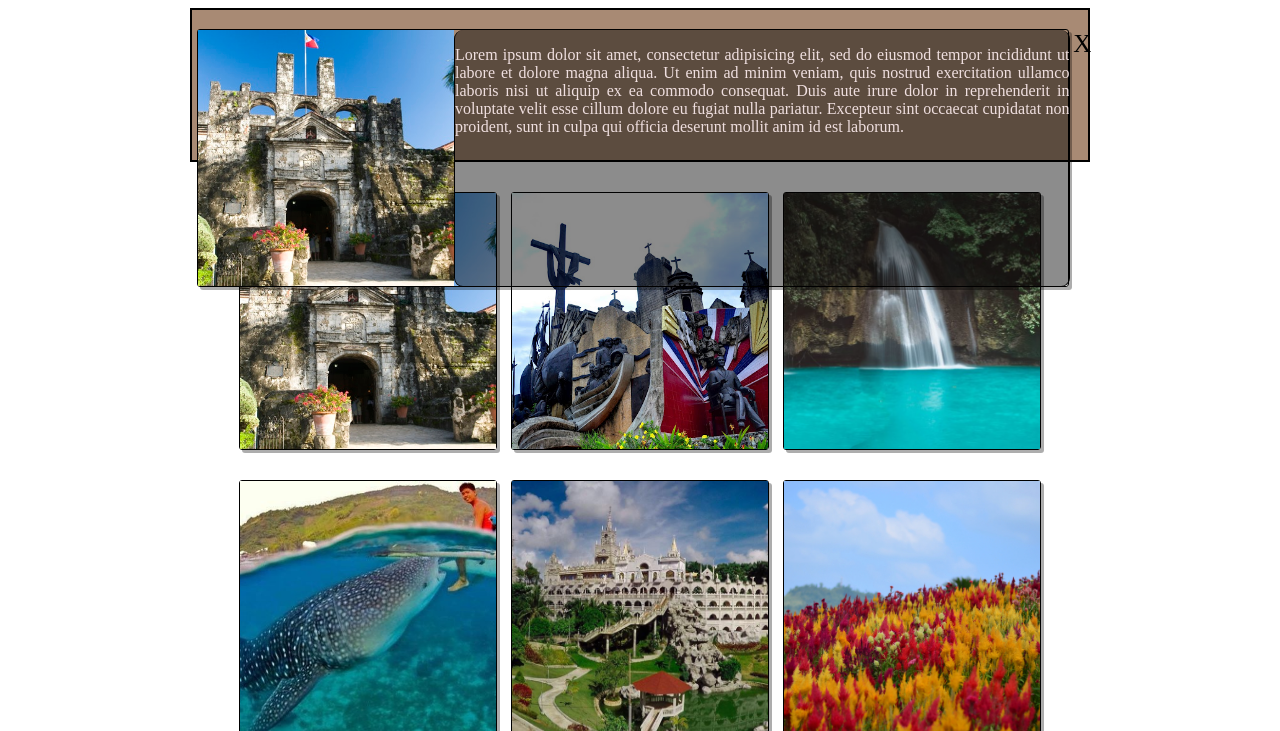
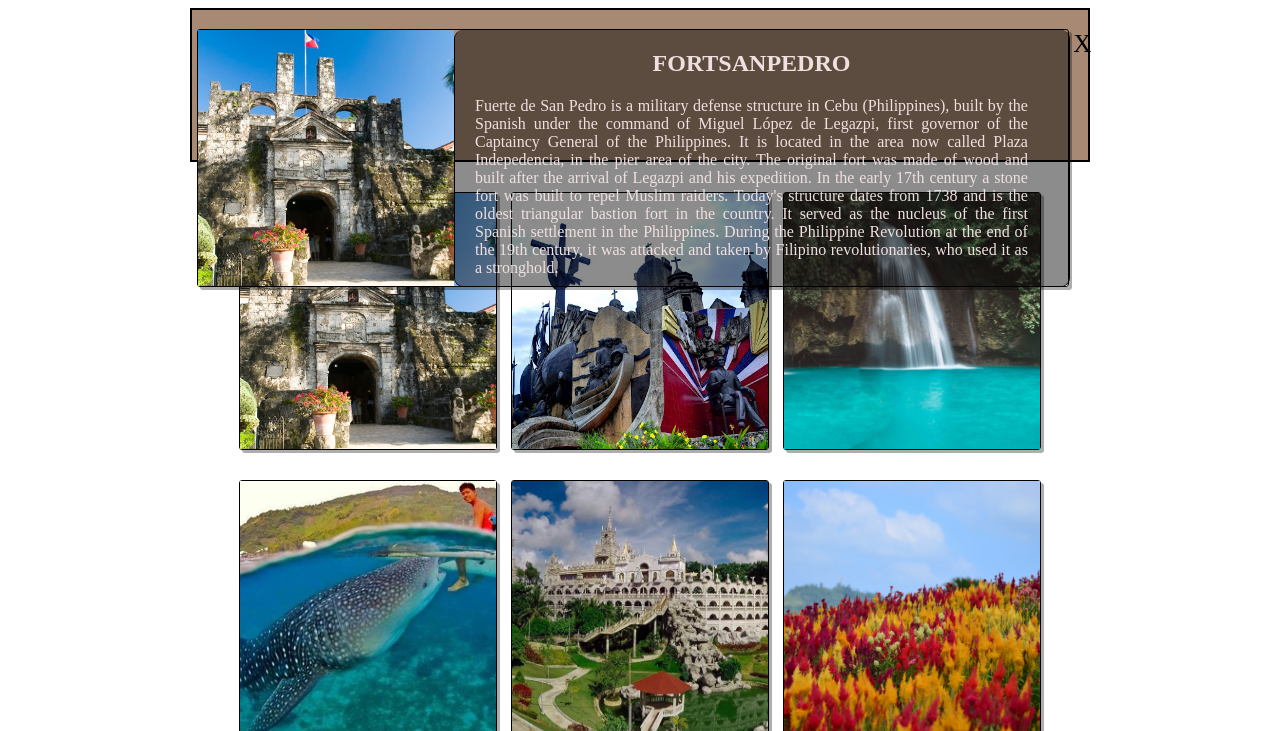
Before and after one commit to gaaaabf/cbuTravels, a plain HTML site: page gallery.html in a window 1280 px wide. Both pictures are taken after a click on the picture 368 px from the left and 390 px from the top of the page. Shown: the part 69-800 px from the top of the page. Drawn offline with Linux system fonts and the light colour scheme.

Commit message:
Gallery Pics adjusted

```diff
--- a/css/style.css
+++ b/css/style.css
@@ -17,7 +17,7 @@
   margin-top: 100px;
 
 
-      padding: 10px 15px;
+    padding: 10px 15px;
     border-bottom-right-radius: 3px;
     border-bottom-left-radius: 3px;
     display: block;
@@ -41,6 +41,12 @@
 {
 	background-color: #b0dbd0;
 	border: 1px solid black;
+}
+
+.p-desc
+{
+	width: 90%;
+    margin-left: 20px;
 }
 
 ul
--- a/gallery.html
+++ b/gallery.html
@@ -67,19 +67,16 @@
 			<div class="gallerycontent">
 				<img class="gallerypics" src="images/PLACES/FORTSANPEDRO.jpg" onclick="displayText1('desc1' , 'images/PLACES/FORTSANPEDRO.jpg')">
 				<div id="desc1" class="desc">
-					<p>Lorem ipsum dolor sit amet, consectetur adipisicing elit, sed do eiusmod
-					tempor incididunt ut labore et dolore magna aliqua. Ut enim ad minim veniam,
-					quis nostrud exercitation ullamco laboris nisi ut aliquip ex ea commodo
-					consequat. Duis aute irure dolor in reprehenderit in voluptate velit esse
-					cillum dolore eu fugiat nulla pariatur. Excepteur sint occaecat cupidatat non
-					proident, sunt in culpa qui officia deserunt mollit anim id est laborum.</p>
+					<h2 class="p-desc" style="text-align: center;">FORTSANPEDRO</h2>
+					<p class="p-desc">Fuerte de San Pedro is a military defense structure in Cebu (Philippines), built by the Spanish under the command of Miguel López de Legazpi, first governor of the Captaincy General of the Philippines. It is located in the area now called Plaza Indepedencia, in the pier area of the city. The original fort was made of wood and built after the arrival of Legazpi and his expedition. In the early 17th century a stone fort was built to repel Muslim raiders. Today's structure dates from 1738 and is the oldest triangular bastion fort in the country. It served as the nucleus of the first Spanish settlement in the Philippines. During the Philippine Revolution at the end of the 19th century, it was attacked and taken by Filipino revolutionaries, who used it as a stronghold.</p>
 				</div>
 			</div>
 
 			<div class="gallerycontent">
 				<img class="gallerypics" src="images/PLACES/HERITAGEOFCEBUMONUMENT.jpg" onclick="displayText1('desc2' , 'images/PLACES/HERITAGEOFCEBUMONUMENT.jpg')">
 				<div id="desc2" class="desc">
-					<p>222Lorem ipsum dolor sit amet, consectetur adipisicing elit, sed do eiusmod
+					<h2 class="p-desc" style="text-align: center;">FORTSANPEDRO</h2>
+					<p class="p-desc">222Lorem ipsum dolor sit amet, consectetur adipisicing elit, sed do eiusmod
 					tempor incididunt ut labore et dolore magna aliqua. Ut enim ad minim veniam,
 					quis nostrud exercitation ullamco laboris nisi ut aliquip ex ea commodo
 					consequat. Duis aute irure dolor in reprehenderit in voluptate velit esse
@@ -90,7 +87,8 @@
 			<div class="gallerycontent">
 				<img class="gallerypics" src="images/PLACES/KAWASAN.jpg" onclick="displayText1('desc3' , 'images/PLACES/KAWASAN.jpg')">
 				<div id="desc3" class="desc">
-					<p>Lorem ipsum dolor sit amet, consectetur adipisicing elit, sed do eiusmod
+					<h2 class="p-desc" style="text-align: center;">FORTSANPEDRO</h2>
+					<p class="p-desc">Lorem ipsum dolor sit amet, consectetur adipisicing elit, sed do eiusmod
 					tempor incididunt ut labore et dolore magna aliqua. Ut enim ad minim veniam,
 					quis nostrud exercitation ullamco laboris nisi ut aliquip ex ea commodo
 					consequat. Duis aute irure dolor in reprehenderit in voluptate velit esse
@@ -102,7 +100,8 @@
 			<div class="gallerycontent">
 				<img class="gallerypics" src="images/PLACES/OSLOB.jpg" onclick="displayText1('desc4' , 'images/PLACES/OSLOB.jpg')">
 				<div id="desc4" class="desc">
-					<p>Lorem ipsum dolor sit amet, consectetur adipisicing elit, sed do eiusmod
+					<h2 class="p-desc" style="text-align: center;">FORTSANPEDRO</h2>
+					<p class="p-desc">Lorem ipsum dolor sit amet, consectetur adipisicing elit, sed do eiusmod
 					tempor incididunt ut labore et dolore magna aliqua. Ut enim ad minim veniam,
 					quis nostrud exercitation ullamco laboris nisi ut aliquip ex ea commodo
 					consequat. Duis aute irure dolor in reprehenderit in voluptate velit esse
@@ -113,7 +112,8 @@
 			<div class="gallerycontent">
 				<img class="gallerypics" src="images/PLACES/SIMALACHURCH.jpg" onclick="displayText1('desc5' , 'images/PLACES/SIMALACHURCH.jpg')">
 				<div id="desc5" class="desc">
-					<p>Lorem ipsum dolor sit amet, consectetur adipisicing elit, sed do eiusmod
+					<h2 class="p-desc" style="text-align: center;">FORTSANPEDRO</h2>
+					<p class="p-desc">Lorem ipsum dolor sit amet, consectetur adipisicing elit, sed do eiusmod
 					tempor incididunt ut labore et dolore magna aliqua. Ut enim ad minim veniam,
 					quis nostrud exercitation ullamco laboris nisi ut aliquip ex ea commodo
 					consequat. Duis aute irure dolor in reprehenderit in voluptate velit esse
@@ -125,7 +125,8 @@
 			<div class="gallerycontent">
 				<img class="gallerypics" src="images/PLACES/SIRAOFLOWERGARDEN.jpg" onclick="displayText1('desc6' , 'images/PLACES/SIRAOFLOWERGARDEN.jpg')">
 				<div id="desc6" class="desc">
-					<p>Lorem ipsum dolor sit amet, consectetur adipisicing elit, sed do eiusmod
+					<h2 class="p-desc" style="text-align: center;">FORTSANPEDRO</h2>
+					<p class="p-desc">Lorem ipsum dolor sit amet, consectetur adipisicing elit, sed do eiusmod
 					tempor incididunt ut labore et dolore magna aliqua. Ut enim ad minim veniam,
 					quis nostrud exercitation ullamco laboris nisi ut aliquip ex ea commodo
 					consequat. Duis aute irure dolor in reprehenderit in voluptate velit esse
@@ -137,7 +138,8 @@
 			<div class="gallerycontent">
 				<img class="gallerypics" src="images/PLACES/TAOISTTEMPLE.jpg" onclick="displayText1('desc7' , 'images/PLACES/TAOISTTEMPLE.jpg')">
 				<div id="desc7" class="desc">
-					<p>Lorem ipsum dolor sit amet, consectetur adipisicing elit, sed do eiusmod
+					<h2 class="p-desc" style="text-align: center;">FORTSANPEDRO</h2>
+					<p class="p-desc">Lorem ipsum dolor sit amet, consectetur adipisicing elit, sed do eiusmod
 					tempor incididunt ut labore et dolore magna aliqua. Ut enim ad minim veniam,
 					quis nostrud exercitation ullamco laboris nisi ut aliquip ex ea commodo
 					consequat. Duis aute irure dolor in reprehenderit in voluptate velit esse
@@ -149,7 +151,8 @@
 			<div class="gallerycontent">
 				<img class="gallerypics" src="images/img/image2.jpg" onclick="displayText1('desc8' , 'images/img/image2.jpg')">
 				<div id="desc8" class="desc">
-					<p>Lorem ipsum dolor sit amet, consectetur adipisicing elit, sed do eiusmod
+					<h2 class="p-desc" style="text-align: center;">FORTSANPEDRO</h2>
+					<p class="p-desc">Lorem ipsum dolor sit amet, consectetur adipisicing elit, sed do eiusmod
 					tempor incididunt ut labore et dolore magna aliqua. Ut enim ad minim veniam,
 					quis nostrud exercitation ullamco laboris nisi ut aliquip ex ea commodo
 					consequat. Duis aute irure dolor in reprehenderit in voluptate velit esse
@@ -161,7 +164,8 @@
 			<div class="gallerycontent">
 				<img class="gallerypics" src="images/PLACES/FORTSANPEDRO.jpg" onclick="displayText1('desc9' , 'images/PLACES/FORTSANPEDRO.jpg')">
 				<div id="desc9" class="desc">
-					<p>Lorem ipsum dolor sit amet, consectetur adipisicing elit, sed do eiusmod
+					<h2 class="p-desc" style="text-align: center;">FORTSANPEDRO</h2>
+					<p class="p-desc">Lorem ipsum dolor sit amet, consectetur adipisicing elit, sed do eiusmod
 					tempor incididunt ut labore et dolore magna aliqua. Ut enim ad minim veniam,
 					quis nostrud exercitation ullamco laboris nisi ut aliquip ex ea commodo
 					consequat. Duis aute irure dolor in reprehenderit in voluptate velit esse
```
